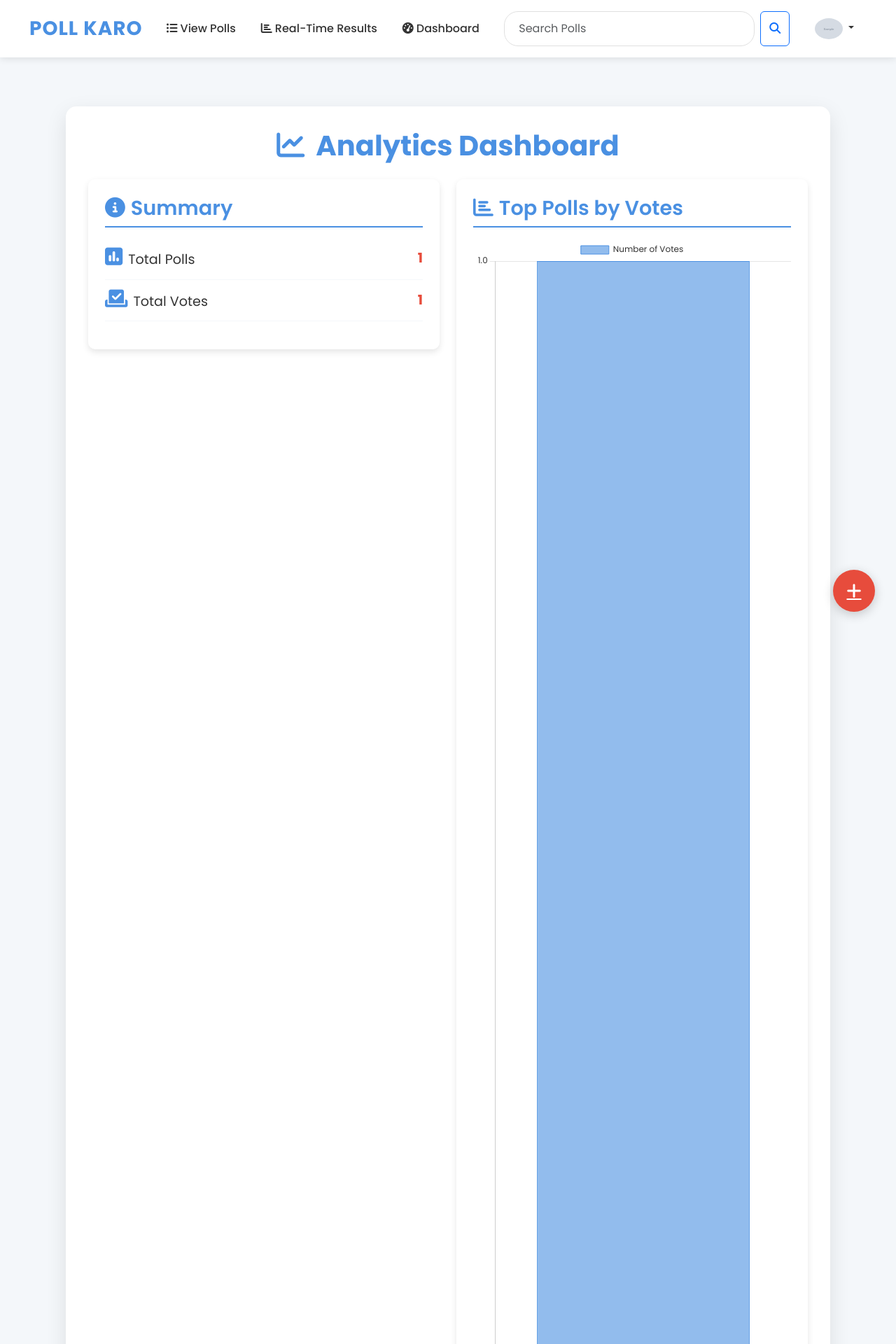
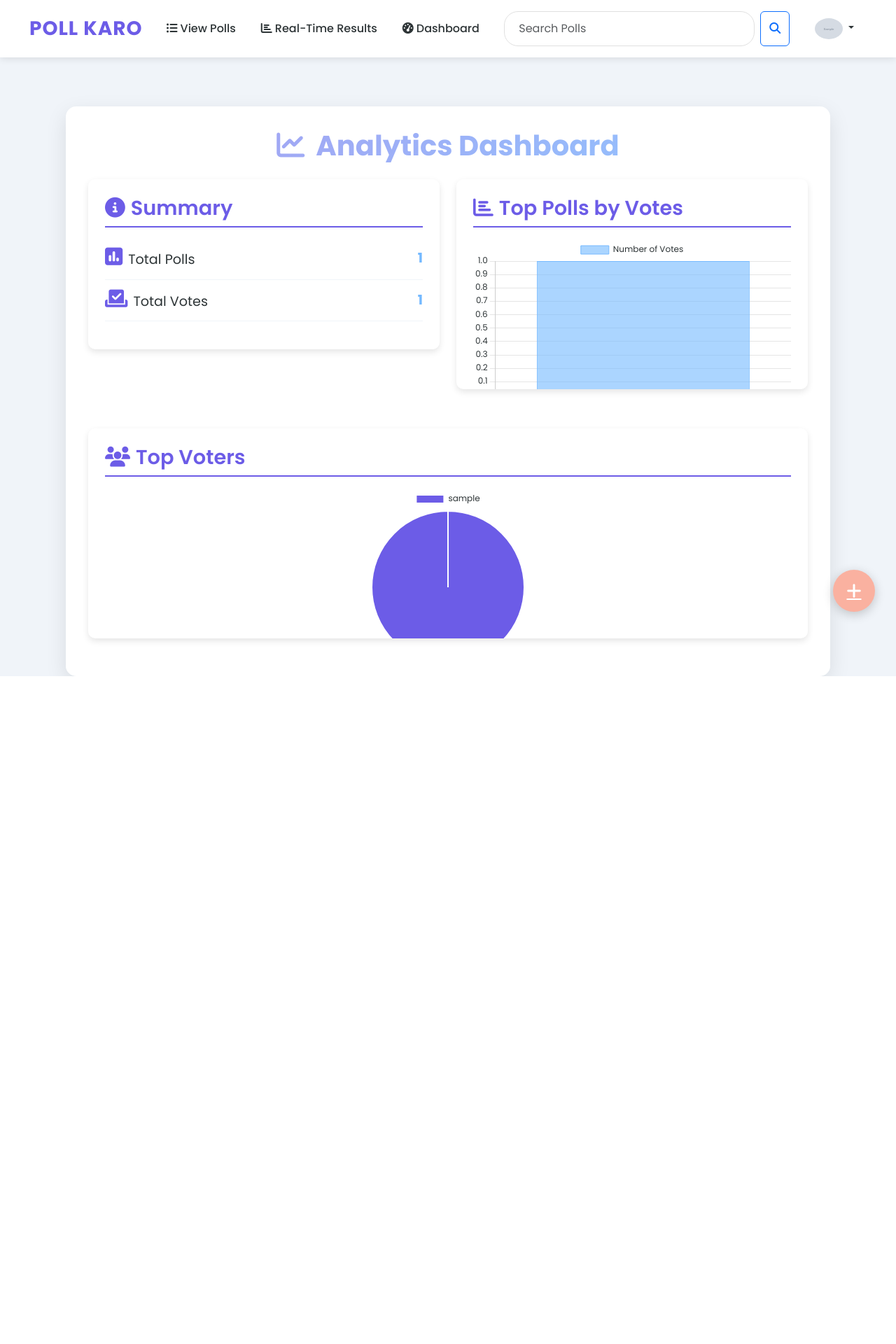
Before and after one commit to PyCoderVivek/Polling-app, a Django app: page /poll/analytics/ in a window 1280 px wide. Shown: the top 1920 px of the page at 70% size. After the commit the page ends 966 px from the top, so only its background shows below. Run offline with Django 5.2, Linux system fonts and the light colour scheme; a user stored in the database is signed in; tables that the repository leaves empty hold one stand-in row (values such as "Sample post"); grey boxes marked "Sample" are stand-in pictures.

Commit message:
UI Changes

```diff
--- a/Pole_it/templates/polls/analytics_dashboard.html
+++ b/Pole_it/templates/polls/analytics_dashboard.html
@@ -30,7 +30,7 @@
                     <h2><i class="fas fa-chart-bar me-2"></i>Top Polls by Votes</h2>
                     <canvas id="pollsChart" width="400" height="200"></canvas>
                     {% if top_polls %}
-                        <div class="table-responsive mt-3">
+                        <div class="table-responsive mt-3" style="max-height: 200px; overflow-y: auto;">
                             <table class="table table-hover">
                                 <thead>
                                     <tr>
@@ -59,7 +59,7 @@
             <h2><i class="fas fa-users me-2"></i>Top Voters</h2>
             <canvas id="votersChart" width="400" height="200"></canvas>
             {% if top_voters %}
-                <div class="table-responsive mt-3">
+                <div class="table-responsive mt-3" style="max-height: 200px; overflow-y: auto;">
                     <table class="table table-hover">
                         <thead>
                             <tr>
@@ -86,12 +86,14 @@
 
 <style>
     :root {
-        --primary-color: #4a90e2;
-        --secondary-color: #f39c12;
-        --accent-color: #e74c3c;
-        --background-color: #f4f7fa;
-        --text-color: #333;
+        --primary-color: #6c5ce7;
+        --secondary-color: #74b9ff;
+        --accent-color: #fab1a0;
+        --background-color: #f0f4f9;
+        --text-color: #2d3436;
         --card-bg: #ffffff;
+        --box-shadow: rgba(0, 0, 0, 0.1);
+        --gradient-bg: linear-gradient(135deg, rgba(108, 92, 231, 0.6), rgba(116, 185, 255, 0.8));
     }
 
     body {
@@ -103,14 +105,16 @@
     .analytics-dashboard {
         background: var(--card-bg);
         border-radius: 15px;
-        box-shadow: 0 10px 30px rgba(0, 0, 0, 0.1);
+        box-shadow: 0 10px 30px var(--box-shadow);
         padding: 2rem;
         transition: transform 0.3s ease, box-shadow 0.3s ease;
+        max-height: 90vh;
+        overflow-y: auto;
     }
 
     .analytics-dashboard:hover {
         transform: translateY(-5px);
-        box-shadow: 0 15px 35px rgba(0, 0, 0, 0.2);
+        box-shadow: 0 15px 35px rgba(0, 0, 0, 0.15);
     }
 
     .dashboard-title {
@@ -119,6 +123,9 @@
         margin-bottom: 1.5rem;
         text-align: center;
         font-weight: 700;
+        background: var(--gradient-bg);
+        -webkit-background-clip: text;
+        -webkit-text-fill-color: transparent;
     }
 
     .analytics-section {
@@ -126,12 +133,14 @@
         border-radius: 10px;
         padding: 1.5rem;
         margin-bottom: 2rem;
-        box-shadow: 0 4px 10px rgba(0, 0, 0, 0.1);
+        box-shadow: 0 4px 10px var(--box-shadow);
         transition: transform 0.3s ease;
+        max-height: 300px;
+        overflow: hidden;
     }
 
     .analytics-section:hover {
-        transform: translateY(-5px);
+        transform: translateY(-3px);
     }
 
     .analytics-section h2 {
@@ -147,6 +156,7 @@
         list-style: none;
         padding: 0;
         font-size: 1.2em;
+        color: var(--text-color);
     }
 
     .summary-list li {
@@ -159,12 +169,12 @@
 
     .stat-number {
         font-weight: bold;
-        color: var(--accent-color);
+        color: var(--secondary-color);
         transition: transform 0.3s ease;
     }
 
     .stat-number:hover {
-        transform: scale(1.1);
+        transform: scale(1.05);
     }
 
     .table {
@@ -172,16 +182,16 @@
     }
 
     .table thead {
-        background: var(--primary-color);
+        background: var(--secondary-color);
         color: #fff;
     }
 
     .table-hover tbody tr:hover {
-        background-color: rgba(74, 144, 226, 0.1);
+        background-color: rgba(116, 185, 255, 0.1);
     }
 
     .no-data {
-        color: var(--secondary-color);
+        color: var(--accent-color);
         font-style: italic;
         text-align: center;
     }
@@ -220,7 +230,7 @@
             plugins: {
                 legend: {
                     labels: {
-                        color: '#333',
+                        color: '#2d3436',
                         font: {
                             family: "'Poppins', sans-serif",
                             size: 12
@@ -237,8 +247,8 @@
                 datasets: [{
                     label: 'Number of Votes',
                     data: [{% for poll in top_polls %}{{ poll.vote_count }}{% if not forloop.last %}, {% endif %}{% endfor %}],
-                    backgroundColor: 'rgba(74, 144, 226, 0.6)',
-                    borderColor: 'rgba(74, 144, 226, 1)',
+                    backgroundColor: 'rgba(116, 185, 255, 0.6)',
+                    borderColor: 'rgba(116, 185, 255, 1)',
                     borderWidth: 1
                 }]
             },
@@ -248,7 +258,7 @@
                     y: {
                         beginAtZero: true,
                         ticks: {
-                            color: '#333',
+                            color: '#2d3436',
                             font: {
                                 family: "'Poppins', sans-serif"
                             }
@@ -259,13 +269,10 @@
                     },
                     x: {
                         ticks: {
-                            color: '#333',
+                            color: '#2d3436',
                             font: {
                                 family: "'Poppins', sans-serif"
                             }
-                        },
-                        grid: {
-                            color: 'rgba(0, 0, 0, 0.1)',
                         }
                     }
                 }
@@ -273,42 +280,19 @@
         });
 
         const votersChart = new Chart(votersCtx, {
-            type: 'doughnut',
+            type: 'pie',
             data: {
                 labels: [{% for voter in top_voters %}'{{ voter.username }}'{% if not forloop.last %}, {% endif %}{% endfor %}],
                 datasets: [{
-                    label: 'Number of Votes Cast',
+                    label: 'Votes Cast',
                     data: [{% for voter in top_voters %}{{ voter.vote_count }}{% if not forloop.last %}, {% endif %}{% endfor %}],
-                    backgroundColor: [
-                        'rgba(74, 144, 226, 0.8)',
-                        'rgba(243, 156, 18, 0.8)',
-                        'rgba(231, 76, 60, 0.8)',
-                        'rgba(46, 204, 113, 0.8)',
-                        'rgba(155, 89, 182, 0.8)',
-                        'rgba(52, 152, 219, 0.8)'
-                    ],
-                    borderColor: [
-                        'rgba(74, 144, 226, 1)',
-                        'rgba(243, 156, 18, 1)',
-                        'rgba(231, 76, 60, 1)',
-                        'rgba(46, 204, 113, 1)',
-                        'rgba(155, 89, 182, 1)',
-                        'rgba(52, 152, 219, 1)'
-                    ],
-                    borderWidth: 1
+                    backgroundColor: ['#6c5ce7', '#74b9ff', '#fab1a0', '#ff7675', '#fdcb6e'],
+                    hoverOffset: 4
                 }]
             },
-            options: {
-                ...chartOptions,
-                plugins: {
-                    ...chartOptions.plugins,
-                    legend: {
-                        ...chartOptions.plugins.legend,
-                        position: 'right'
-                    }
-                }
-            }
+            options: chartOptions
         });
     });
 </script>
+
 {% endblock %}
```
Also changed, not shown: Pole_it/sample_images/image_1.jpg (added), Pole_it/sample_images/image_2.jpg (added), Pole_it/sample_images/image_3.jpg (added), Pole_it/sample_images/image_4.jpg (added), Pole_it/sample_images/image_5.jpg (added), Pole_it/sample_images/image_7.png (added), 2 other files.
